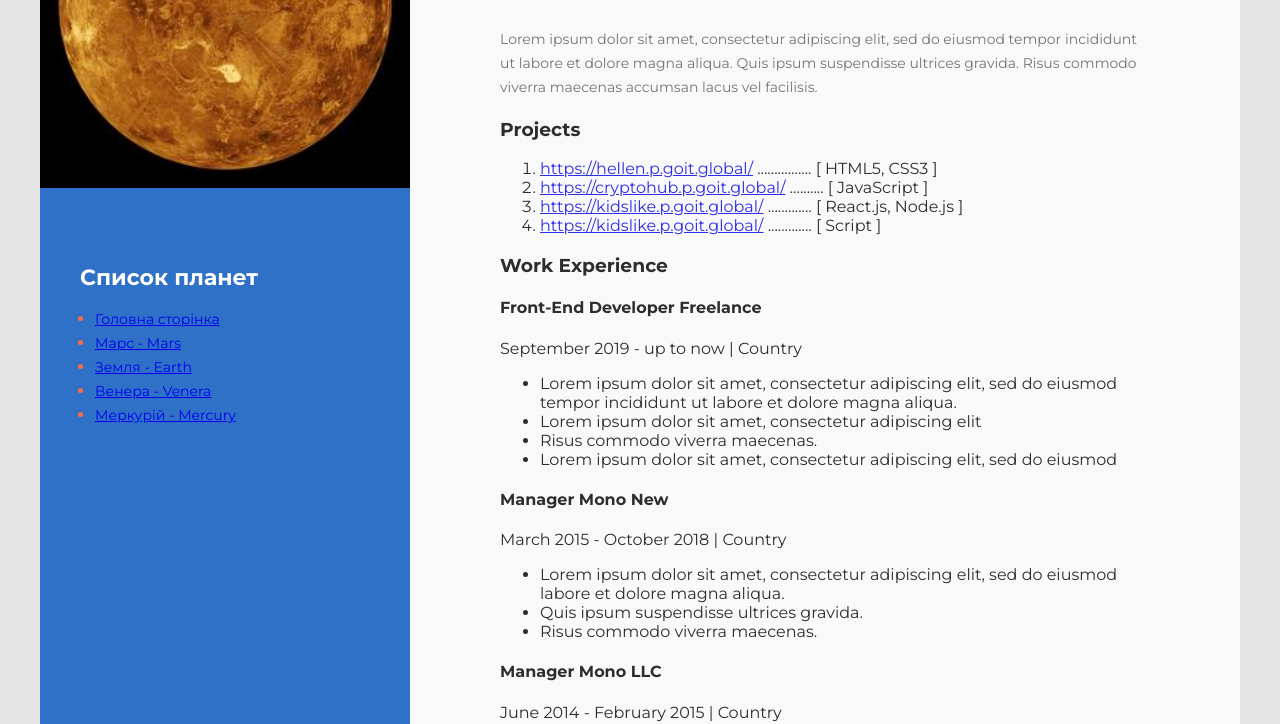
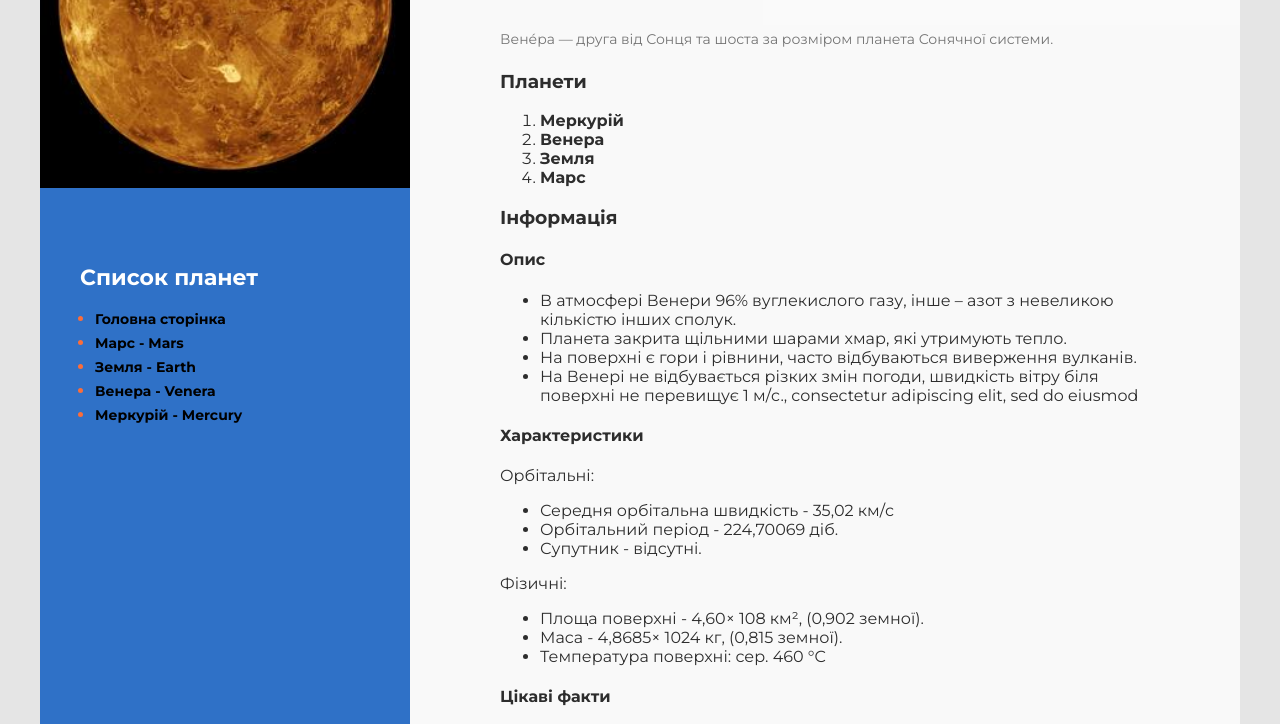
Before and after one commit to Nikasms/WinX, a plain HTML site: page venera.html in a window 1280 px wide. Shown: the part 230-954 px from the top of the page. Drawn offline with Linux system fonts and the light colour scheme.

Commit message:
робота над стилями

```diff
--- a/styles/styles.css
+++ b/styles/styles.css
@@ -1,6 +1,12 @@
 body {
     font-family: 'Montserrat', sans-serif;
     background-color: #E5E5E5;
+}
+
+a {
+    text-decoration:none;
+    font-weight: bold;
+    color: #000000;
 }
 /* main content styles */
 .maincontent {
@@ -97,6 +103,7 @@ width: 370px;
 }
 .techitem, .softitem{
   color: #fb6d3a ;
+
 }
 .techtext, .softtext {
     color: #FFFFFF;
--- a/venera.html
+++ b/venera.html
@@ -19,7 +19,7 @@
        <h2 class="aboutposition"> Ласково просимо на сайт</h2>
        <h1 class="aboutname">Venera</h1>
        <p class="aboutdescription">
-        Lorem ipsum dolor sit amet, consectetur adipiscing elit, sed do eiusmod tempor incididunt ut labore et dolore magna aliqua. Quis ipsum suspendisse ultrices gravida. Risus commodo viverra maecenas accumsan lacus vel facilisis.
+        Вене́ра — друга від Сонця та шоста за розміром планета Сонячної системи.
        </p>
 
 
@@ -27,29 +27,25 @@
 
      <!--PROJECTS-->
      <div class="projects">
-           <h3 class="title"> Projects
+        <h3 class="title"> Планети
 
         </h3>
         <ol>
          <li>
-                <a href="https://hellen.p.goit.global/">https://hellen.p.goit.global/</a>
-            ................
-            [ HTML5, CSS3 ]
+             <a href="mercury.html/"> Меркурій</a>
+
          </li>
          <li>
-                <a href="https://cryptohub.p.goit.global/">https://cryptohub.p.goit.global/</a>
-            ..........
-            [ JavaScript ]
+             <a href="venera.html/"> Венера</a>
+
          </li>
          <li>
-                <a href="https://kidslike.p.goit.global/">https://kidslike.p.goit.global/</a>
-            .............
-            [ React.js, Node.js ]
+             <a href="earth.html/">   Земля</a>
+
          </li>
          <li>
-                <a href="https://kidslike.p.goit.global/">https://kidslike.p.goit.global/</a>
-            .............
-            [ Script ]
+             <a href="mars.html/">Марс</a>
+
 
          </li>
 
@@ -58,39 +54,43 @@
      </div>
         <!--Work-->
         <div>
-            <h3>Work Experience </h3>
+            <h3>Інформація</h3>
             <!--Company1-->
             <div>
-              <h4>Front-End Developer Freelance</h4>
-              <p>September 2019 - up to now   |   Country</p>
+              <h4>Опис</h4>
+
               <ul>
-                <li>Lorem ipsum dolor sit amet, consectetur adipiscing elit, sed do eiusmod tempor incididunt ut labore et dolore magna aliqua. </li>
-                <li>Lorem ipsum dolor sit amet, consectetur adipiscing elit</li>
-                <li>Risus commodo viverra maecenas. </li>
-                <li>Lorem ipsum dolor sit amet, consectetur adipiscing elit, sed do eiusmod</li>
+                <li>В атмосфері Венери 96% вуглекислого газу, інше – азот з невеликою кількістю інших сполук.</li>
+                <li>Планета закрита щільними шарами хмар, які утримують тепло.</li>
+                <li>На поверхні є гори і рівнини, часто відбуваються виверження вулканів.</li>
+                 <li>На Венері не відбувається різких змін погоди, швидкість вітру біля поверхні не перевищує 1 м/c., consectetur adipiscing elit, sed do eiusmod</li>
 
             </ul>
             </div>
             <!--Company2-->
             <div>
-                <h4>Manager Mono New</h4>
-                <p>March 2015 - October 2018   |   Country</p>
+                <h4>Характеристики</h4>
+                <p>Орбітальні:</p>
                 <ul>
-                  <li>Lorem ipsum dolor sit amet, consectetur adipiscing elit, sed do eiusmod labore et dolore magna aliqua.
+                  <li>Середня орбітальна швидкість - 35,02 км/с
                 </li>
-                  <li>Quis ipsum suspendisse ultrices gravida.</li>
-                  <li>Risus commodo viverra maecenas. </li>
+                  <li>Орбітальний період - 224,70069 діб.</li>
+                  <li>Супутник - відсутні. </li>
 
               </ul>
             </div>
+
+
             <!--Company3-->
             <div>
-                <h4>Manager Mono LLC </h4>
-                <p>June 2014 - February 2015   |   Country</p>
+
+                <p>Фізичні:</p>
                 <ul>
-                  <li>Lorem ipsum dolor sit amet, consectetur adipiscing elit. </li>
-                  <li>Quis ipsum suspendisse ultrices gravida.</li>
-                  <li>Risus commodo viverra maecenas. </li>
+                  <li>Площа поверхні - 4,60× 108 км²,
+                    (0,902 земної). </li>
+                  <li>Маса - 	4,8685× 1024 кг,
+                    (0,815 земної).</li>
+                  <li>Температура поверхні: сер.	460 °C </li>
 
 
               </ul>
@@ -98,10 +98,12 @@
         </div>
             <!--Education -->
             <div>
-                <h3>Education</h3>
-                <h4>National University of Radioelectronics</h4>
-                <h5> Manahhgement</h5>
-                <p>September 2009 - June 2014   |   Country</p>
+                <h4>Цікаві факти</h4>
+                <ul>
+                    <li>Названа на честь Венери, богині кохання з римського пантеону.</li>
+                    <li>Венера — 3-й за яскравістю об'єкт на небі; її блиск поступається лише блиску Сонця та Місяця.</li>
+                    <li>Венера обертається навколо своєї осі у зворотному напрямку до обертання навколо Сонця, на відміну від Землі та інших планет.</li>
+                </ul>
             </div>
 
 
```
Also changed, not shown: earth.html (+8 -6 lines), index.html (+2 -2 lines), mars.html (+1 -1 lines), mercury.html (+31 -21 lines), img/1.jpg (deleted), img/solar-system (1).jpg (added). Lines whose indentation alone changed are shown as unchanged.
